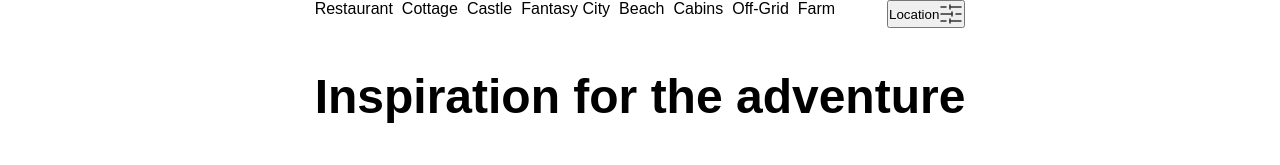
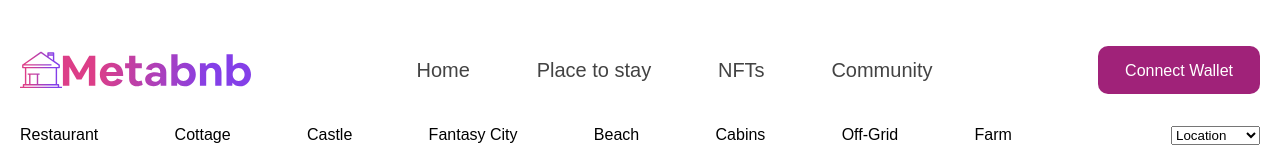
Before and after one commit to MadeByIbukunoluwa/Metabnb, a React (Vite) app: page /placetostay in a window 1280 px wide. Shown: the top 165 px of the page. Built offline with nearby package versions, Linux system fonts and the light colour scheme; a web font is replaced by a local one.

Commit message:
initial deploy 2 : modified filter panel

```diff
--- a/src/components/Navbar/navbar.jsx
+++ b/src/components/Navbar/navbar.jsx
@@ -6,10 +6,10 @@ import {Link} from 'react-router-dom'
 import Button from '../Button/button';
 
 
-function Navbar () {
+function Navbar ({style}) {
     const { openModal, setIsDrawerOpen } = useContext(AppContext);
   return (
-    <nav className={classes.nav}>
+    <nav style = {style} className={classes.nav}>
       <div className={classes.logo}>
         <img
           src="/assets/icons/Metabnb-home-colored.svg"
--- a/src/pages/PlaceToStay/FilterPanel.jsx
+++ b/src/pages/PlaceToStay/FilterPanel.jsx
@@ -16,10 +16,19 @@ function FilterPanel() {
           return <li>{label}</li>;
         })}
       </ul>
-      <button className={classes.filter_button}>
-        <span>Location</span>
+      <select className={classes.filter_button}>
+        <option value="Location" selected disabled hidden>
+         Location
+        </option>
+        {options.map(({ value }) => {
+          return (
+            <>
+              <option>{value} </option>
+            </>
+          );
+        })}
         <img src="/public/assets/icons/setting-5.svg" alt="Filter Location" />
-      </button>
+      </select>
     </div>
   );
 }
--- a/src/pages/PlaceToStay/filterpanel.module.css
+++ b/src/pages/PlaceToStay/filterpanel.module.css
@@ -4,12 +4,15 @@
 .filter_panel {
 display: flex;
 justify-content: space-between;
+margin-top:2em;
 }
 
 .filter_options {
 display: flex;
 justify-content: space-between;
 width:80%;
+flex-wrap: wrap;
+gap:2em;
 }
 
 
--- a/src/pages/PlaceToStay/placeToStay.jsx
+++ b/src/pages/PlaceToStay/placeToStay.jsx
@@ -14,8 +14,8 @@ import FilterPanel from './FilterPanel'
 function PlaceToStay() {
   return (
     <>
-      {/* <Navbar /> */}
       <div className={classes.main_container}>
+      <Navbar style = {{paddingTop: '2.879375em'}}/>
         <FilterPanel />
         <ImageGrid>
           {data.map(
@@ -43,7 +43,7 @@ function PlaceToStay() {
             }
           )}
         </ImageGrid>
-        {/* <Footer /> */}
+        <Footer />
       </div>
     </>
   );
```
